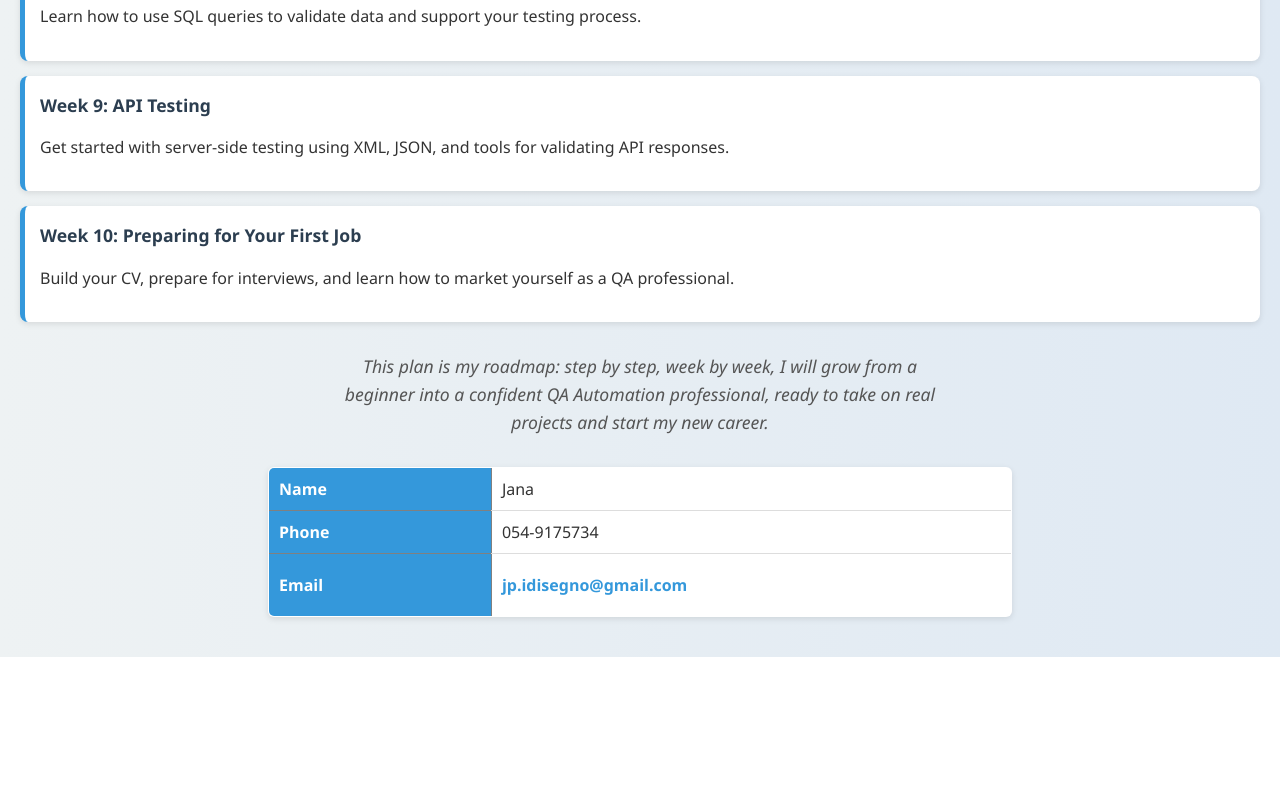
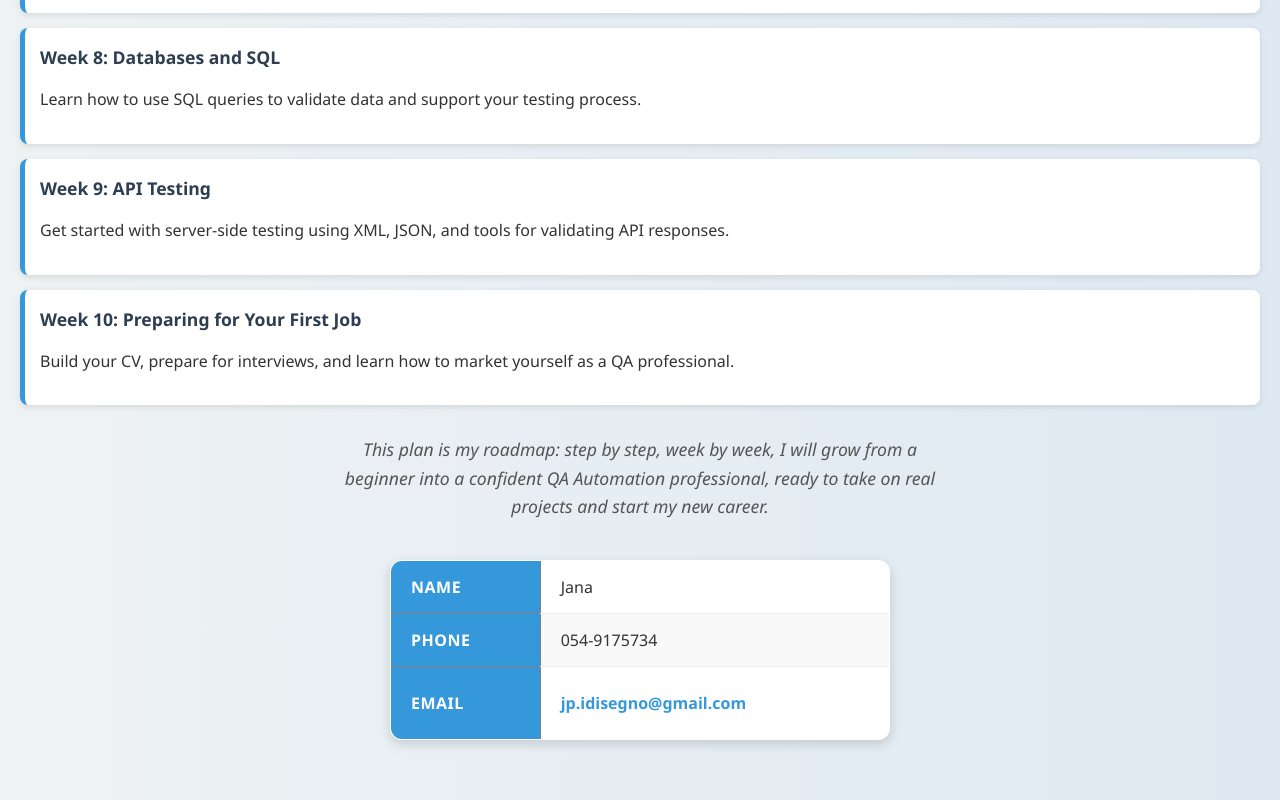
Before and after one commit to JPNechama/qa-learning-journey, a plain HTML site: page index.html in a window 1280 px wide. Shown: the part 1915-2715 px from the top of the page. Before the commit the page ends 2572 px from the top, so only its background shows below. Drawn offline with Linux system fonts and the light colour scheme.

Commit message:
style of image and contact

```diff
--- a/css/style.css
+++ b/css/style.css
@@ -111,3 +111,63 @@ td {
 tr:last-child td {
   border-bottom: none;
 }
+/* --- Force the profile image to be small and left-aligned --- */
+#about {
+  display: flex;
+  align-items: center;
+  gap: 20px;
+}
+
+#about .profile-pic {
+  max-width: 180px !important; /* force size */
+  width: 180px !important;
+  height: auto !important;
+  border-radius: 50%;
+  box-shadow: 0 4px 10px rgba(0,0,0,0.2);
+  margin: 0 !important;                 /* cancel global centering */
+  display: inline-block !important;     /* cancel global block */
+}
+/* Contact Table */
+table {
+  width: min(500px, 95%);
+  margin: 40px auto;
+  border-collapse: collapse;
+  background: #ffffff;
+  border-radius: 12px;
+  overflow: hidden;
+  box-shadow: 0 4px 12px rgba(0, 0, 0, 0.15);
+  font-size: 1rem;
+}
+
+th, td {
+  padding: 15px 20px;
+  text-align: left;
+}
+
+th {
+  background: #3498db;
+  color: #fff;
+  font-weight: bold;
+  text-transform: uppercase;
+  letter-spacing: 0.5px;
+}
+
+td {
+  color: #333;
+  border-bottom: 1px solid #f0f0f0;
+}
+
+/* Alternate row background */
+tr:nth-child(even) td {
+  background: #f9f9f9;
+}
+
+/* Remove border on last row */
+tr:last-child td {
+  border-bottom: none;
+}
+
+/* Hover effect for rows */
+tr:hover td {
+  background: #ecf6ff;
+}
```
